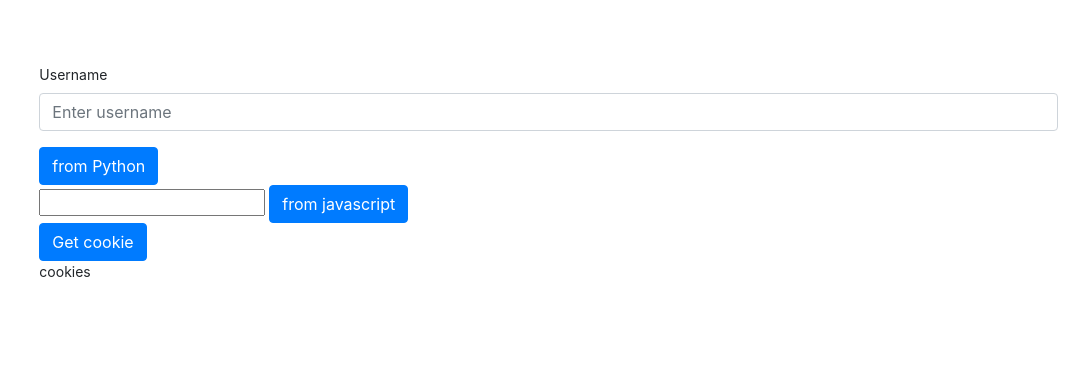
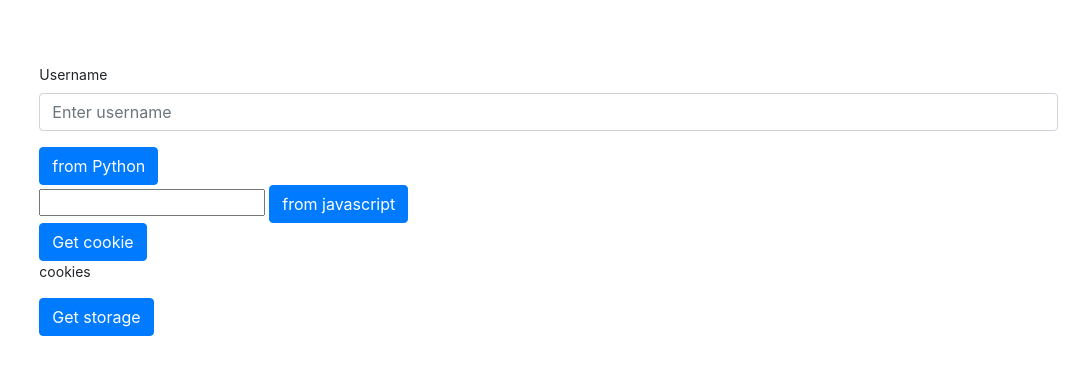
Before and after one commit to NibuTake/js_train, a Flask app: template make_ppt/templates/cookie_pie.html in a window 1280 px wide. Shown: the top 375 px of the page, without its empty margins (198-1280 px from the left). Run offline with Flask 2, Linux system fonts and the light colour scheme; the template is opened without the code that fills it, so the values that code supplies are empty; some libraries are stand-ins or nearby versions.

Commit message:
Add storage

```diff
--- a/make_ppt/app.py
+++ b/make_ppt/app.py
@@ -1,5 +1,7 @@
 from flask import Flask, render_template, make_response, redirect, request, jsonify
 from flask_bootstrap import Bootstrap
+
+import json
 
 app = Flask(__name__)
 bootstrap = Bootstrap(app)
@@ -43,5 +45,13 @@ def get_cookie():
 
     return jsonify({'cookie': cookie})
 
+@app.route("/get_storage", methods=["GET", "POST"])
+def get_storage():
+    storage = request.args.get('storage')
+    storage_json = json.loads(storage)
+    print(storage_json)
+    return jsonify({'storage': storage})
+
+
 if __name__ == "__main__":
     app.run(host='0.0.0.0', port=5001, debug=True)
--- a/make_ppt/static/js/cookie_test.js
+++ b/make_ppt/static/js/cookie_test.js
@@ -25,6 +25,15 @@ $("#get_cookie").on("click", function () {
       });
 });
 
+
+$("#get_storage").on("click", function () {
+    $.getJSON($SCRIPT_ROOT + '/get_storage', {storage: JSON.stringify(storage)},
+    function(data) {
+        console.log(data.storage);
+    return false;
+      });
+});
+
 function replaceTextCook(cookie) {
     console.log(cookie);
     var sam = document.getElementById("allcookie");
@@ -43,3 +52,21 @@ function parseCookie(doc_cookie) {
     }
     return cookie_json;
 }
+
+var storage = localStorage;
+
+storage.setItem('TIC', 'yaranaakan');
+storage.setItem('sshr', '8');
+storage.setItem('un', 'ko');
+
+console.log(storage.TIC);
+
+function getStorage(storage) {
+    for (var i = 0, len = storage.length; i < len; i++){
+        var key = storage.key(i);
+        var val = storage[key];
+        console.log(key + '_' + val);
+    }
+}
+
+getStorage(storage);
--- a/make_ppt/templates/cookie_pie.html
+++ b/make_ppt/templates/cookie_pie.html
@@ -18,9 +18,7 @@
     <link href="{{ url_for('static', filename='css/bootstrap.min.css') }}" rel="stylesheet">
 
     <link href="{{ url_for('static', filename='css/sidebar.css') }}" rel="stylesheet">
-    <script type=text/javascript> $SCRIPT_ROOT={{ request.script_root|tojson|safe }}; </script>
-
-    <style>
+    <script type=text/javascript> $SCRIPT_ROOT={{ request.script_root|tojson|safe }}; </script> <style>
         #jquery-ui-sortable {
             list-style-type: none;
             margin: 0;
@@ -57,10 +55,16 @@
                                 <button type="submit" class="btn btn-primary" id="add_cookie_btn">from javascript</button>
                             </form>
 
+                <!-- Get cookie -->
                 <button type="submit" class="btn btn-primary" id="get_cookie">Get cookie</button>
-                <!-- Card_list -->
                 <p id="allcookie"> cookies </p>
+
+                <!-- Get local storage -->
+                <button type="submit" class="btn btn-primary" id="get_storage">Get storage</button>
+
+
                 <div id="card_list"></div>
+
             </main>
         </div>
     </div>
@@ -74,7 +78,8 @@
         window.jQuery || document.write("<script src='local_copy_path/jquery.js'><\/script>");
     </script>
 
-<script src="{{ url_for('static', filename='js/bootstrap.bundle.min.js') }}"></script> </script>
+    <script src="{{ url_for('static', filename='js/bootstrap.bundle.min.js') }}"></script>
+    </script>
 
 
     <link type="text/css" rel="stylesheet" href="http://code.jquery.com/ui/1.10.3/themes/cupertino/jquery-ui.min.css">
```
Also changed, not shown: make_ppt/README.md. Lines whose indentation alone changed are shown as unchanged.
